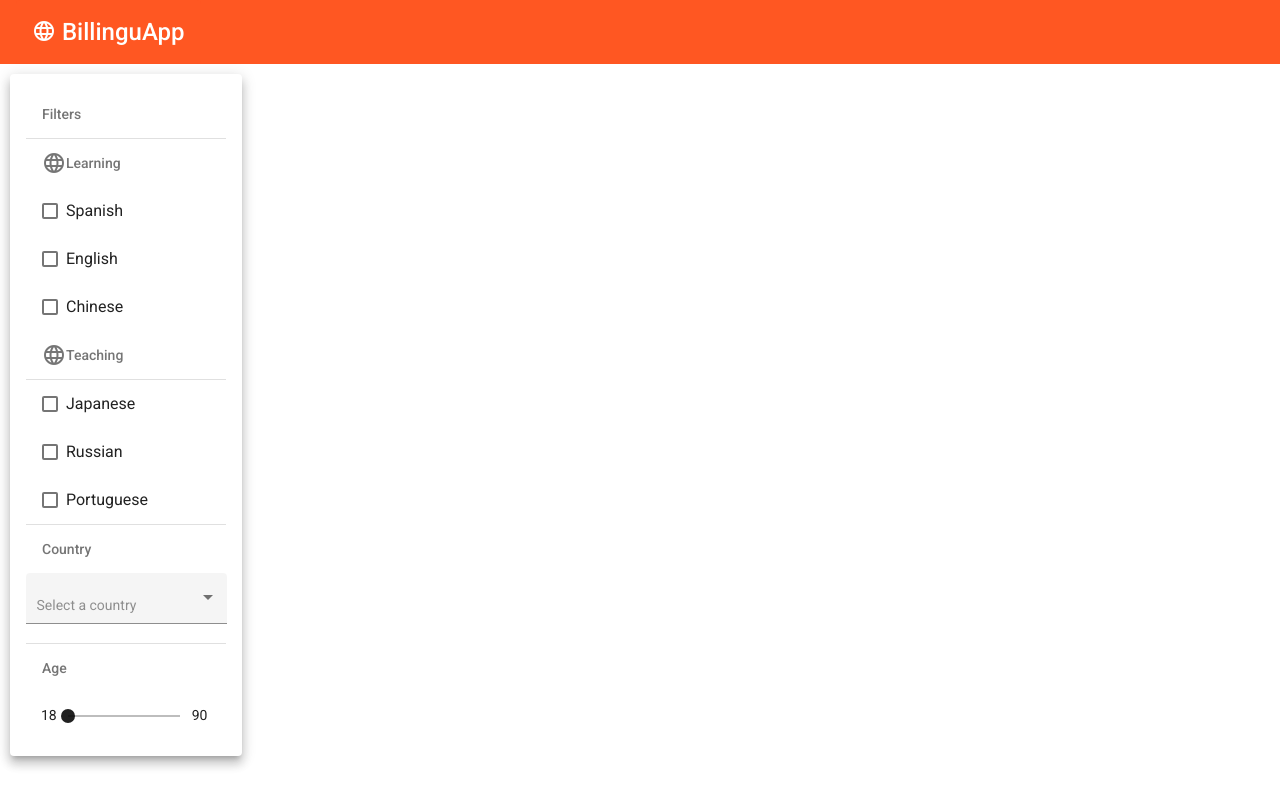
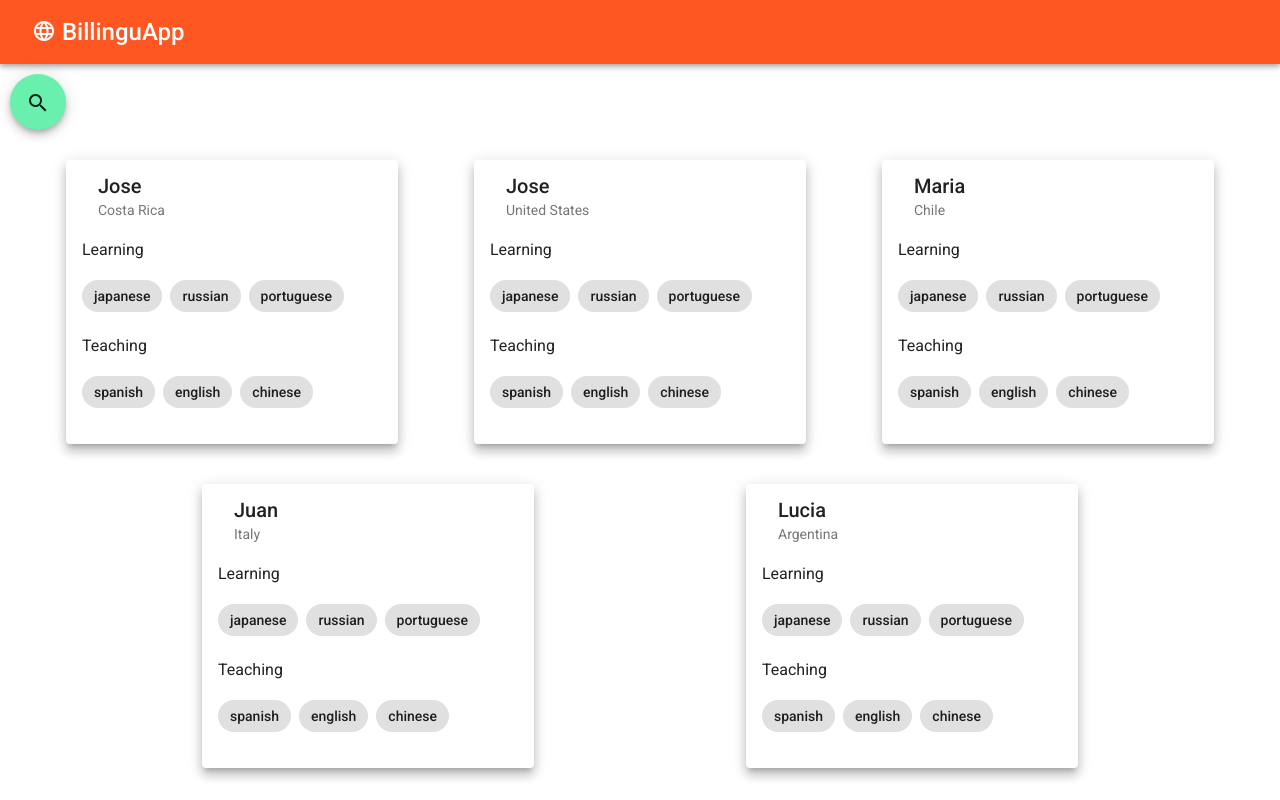
Before and after one commit to JoDaniel1412/BilinguApp, an Angular app in the folder BilinguAppWeb/: page /home in a window 1280 px wide. Built offline with nearby package versions, Linux system fonts and the light colour scheme.

Commit message:
[ADD] User card component

```diff
--- a/BilinguAppWeb/src/app/home-view/home-view.component.html
+++ b/BilinguAppWeb/src/app/home-view/home-view.component.html
@@ -1,4 +1,27 @@
 
+<!-- Filters -->
 <div class="app-filters">
-  <app-filters></app-filters>
+  <!-- Show filters button -->
+  <div class="show-filters-btn" *ngIf="!showFilters">
+    <button mat-fab color="accent" matTooltip="Filters" (click)="showFilters=true">
+      <mat-icon>search</mat-icon>
+    </button>
+  </div>
+
+  <!-- Hide filters button -->
+  <div class="hide-filters-btn" *ngIf="showFilters">
+    <button mat-fab color="accent" matTooltip="Close" (click)="showFilters=false">
+      <mat-icon>close</mat-icon>
+    </button>
+  </div>
+
+  <app-filters *ngIf="showFilters"></app-filters>
 </div>
+
+<!-- Users -->
+<ul class="flex-container">
+
+  <li class="flex-item" *ngFor="let user of users">
+    <app-user-card [user]="user"></app-user-card>
+  </li>
+</ul>
--- a/BilinguAppWeb/src/app/home-view/home-view.component.sass
+++ b/BilinguAppWeb/src/app/home-view/home-view.component.sass
@@ -1,4 +1,24 @@
+
+.flex-container
+  display: flex
+  flex-flow: row wrap
+  justify-content: space-evenly
+  padding: 0
+  margin: 0
+  list-style: none
+
+.flex-item
+  padding: 10px
+  margin-top: 20px
 
 .app-filters
   margin-left: 10px
   margin-top: 10px
+
+.hide-filters-btn
+  position: absolute
+  left: 220px
+  z-index: 1
+
+.show-filters-btn
+  margin-left: 0
--- a/BilinguAppWeb/src/app/home-view/home-view.component.ts
+++ b/BilinguAppWeb/src/app/home-view/home-view.component.ts
@@ -1,4 +1,6 @@
 import { Component, OnInit } from '@angular/core';
+import {IUserSimplify} from '../models/home-view-models';
+import {Users} from '../../data/home-view-sample';
 
 @Component({
   selector: 'app-home-view',
@@ -7,9 +9,13 @@ import { Component, OnInit } from '@angular/core';
 })
 export class HomeViewComponent implements OnInit {
 
+  showFilters: boolean;
+  users: IUserSimplify[];
+
   constructor() { }
 
   ngOnInit(): void {
+    this.users = Users;
   }
 
 }
--- a/BilinguAppWeb/src/app/nav-bar/nav-bar.component.html
+++ b/BilinguAppWeb/src/app/nav-bar/nav-bar.component.html
@@ -1,5 +1,5 @@
 
-<mat-toolbar color="primary">
+<mat-toolbar color="primary" class="mat-elevation-z4">
   <button mat-flat-button color="primary"
           class="nav-btn" (click)="goHome()">
     <mat-icon class="icon">language</mat-icon>
--- /dev/null
+++ b/BilinguAppWeb/src/app/user-card/user-card.component.html
@@ -0,0 +1,27 @@
+
+<mat-card class="mat-elevation-z8" (click)="userDetails()">
+  <mat-card-header>
+    <mat-card-title>{{user.name}}</mat-card-title>
+    <mat-card-subtitle>{{user.country.name}}</mat-card-subtitle>
+  </mat-card-header>
+  <mat-card-content>
+
+    <!-- Learning -->
+    <h3>Learning</h3>
+    <mat-chip-list class="flex-container">
+      <li class="flex-item" *ngFor="let learning of user.learning">
+        <mat-chip>{{learning}}</mat-chip>
+      </li>
+    </mat-chip-list>
+    <br>
+
+    <!-- Teaching -->
+    <h3>Teaching</h3>
+    <mat-chip-list class="flex-container">
+      <li class="flex-item" *ngFor="let teaching of user.teaching">
+        <mat-chip>{{teaching}}</mat-chip>
+      </li>
+    </mat-chip-list>
+    <br>
+  </mat-card-content>
+</mat-card>
--- /dev/null
+++ b/BilinguAppWeb/src/app/user-card/user-card.component.sass
@@ -0,0 +1,17 @@
+
+mat-card
+  width: 300px
+
+mat-card-content
+  width: 100%
+
+.flex-container
+  display: flex
+  flex-flow: row wrap
+  justify-content: flex-start
+  padding: 0
+  margin: 0
+  list-style: none
+
+.flex-item
+  padding: 0
--- /dev/null
+++ b/BilinguAppWeb/src/app/user-card/user-card.component.ts
@@ -0,0 +1,20 @@
+import {Component, Input, OnInit} from '@angular/core';
+import {IUserSimplify} from '../models/home-view-models';
+
+@Component({
+  selector: 'app-user-card',
+  templateUrl: './user-card.component.html',
+  styleUrls: ['./user-card.component.sass']
+})
+export class UserCardComponent implements OnInit {
+
+  @Input() user: IUserSimplify;
+
+  constructor() { }
+
+  ngOnInit(): void {
+  }
+
+  userDetails() { }
+
+}
--- a/BilinguAppWeb/src/data/home-view-sample.ts
+++ b/BilinguAppWeb/src/data/home-view-sample.ts
@@ -12,3 +12,30 @@ export const Teaching = [
 ];
 
 export const Countries = ['Japan', 'Costa Rica', 'United States', 'Spain', 'Italy', 'Chile'];
+
+export const Users = [
+  {name: 'Jose',
+    country: {name: 'Costa Rica', iso: ''},
+    learning: ['japanese', 'russian', 'portuguese'],
+    teaching: ['spanish', 'english', 'chinese'],
+  },
+  {name: 'Jose',
+    country: {name: 'United States', iso: ''},
+    learning: ['japanese', 'russian', 'portuguese'],
+    teaching: ['spanish', 'english', 'chinese'],
+  },
+  {name: 'Maria',
+    country: {name: 'Chile', iso: ''},
+    learning: ['japanese', 'russian', 'portuguese'],
+    teaching: ['spanish', 'english', 'chinese'],
+  },
+  {name: 'Juan',
+    country: {name: 'Italy', iso: ''},
+    learning: ['japanese', 'russian', 'portuguese'],
+    teaching: ['spanish', 'english', 'chinese'],
+  },  {name: 'Lucia',
+    country: {name: 'Argentina', iso: ''},
+    learning: ['japanese', 'russian', 'portuguese'],
+    teaching: ['spanish', 'english', 'chinese'],
+  },
+];
```
Also changed, not shown: BilinguAppWeb/src/app/app.module.ts (+8 -2 lines), BilinguAppWeb/src/app/models/home-view-models.ts (+12 -0 lines), BilinguAppWeb/angular.json (line endings or trailing spaces), 1 other file (tests, documents, lock files or other folders).
